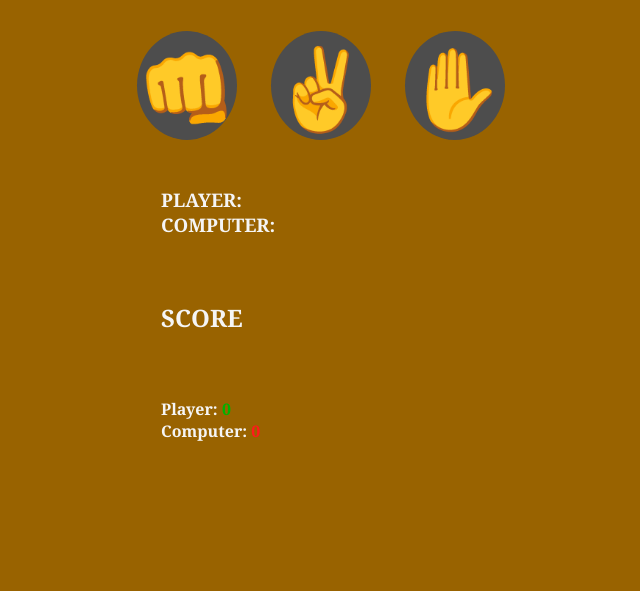
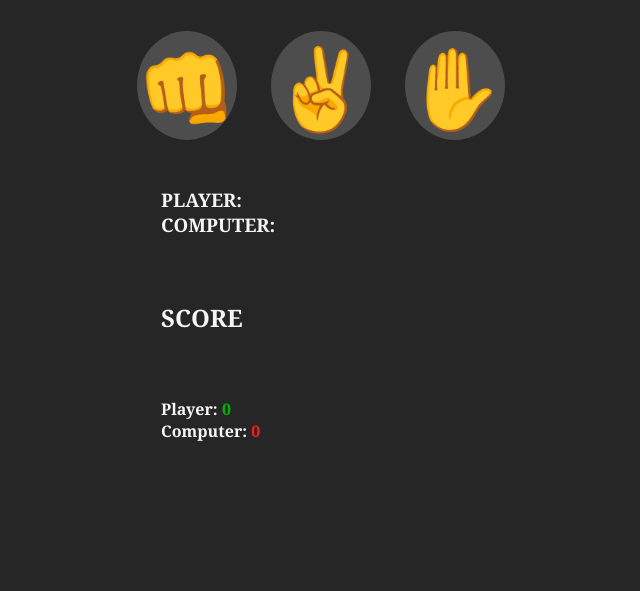
Before and after one commit to tech-Quin/janken, a plain HTML site: page index.html in a window 1280 px wide. Shown: the part 209-800 px from the top of the page, without its empty margins (319-959 px from the left). Drawn offline with Linux system fonts and the light colour scheme.

Commit message:
final bg

```diff
--- a/JacknPoy.css
+++ b/JacknPoy.css
@@ -8,7 +8,7 @@
 }
 
 body{
-    background-color: hsl(39, 100%, 30%);
+    background-color: hsl(0, 0%, 15%);
     display: flex;
     height: 100vh;
     gap: 2rem;
```
Also changed, not shown: index.html (+1 -0 lines).
